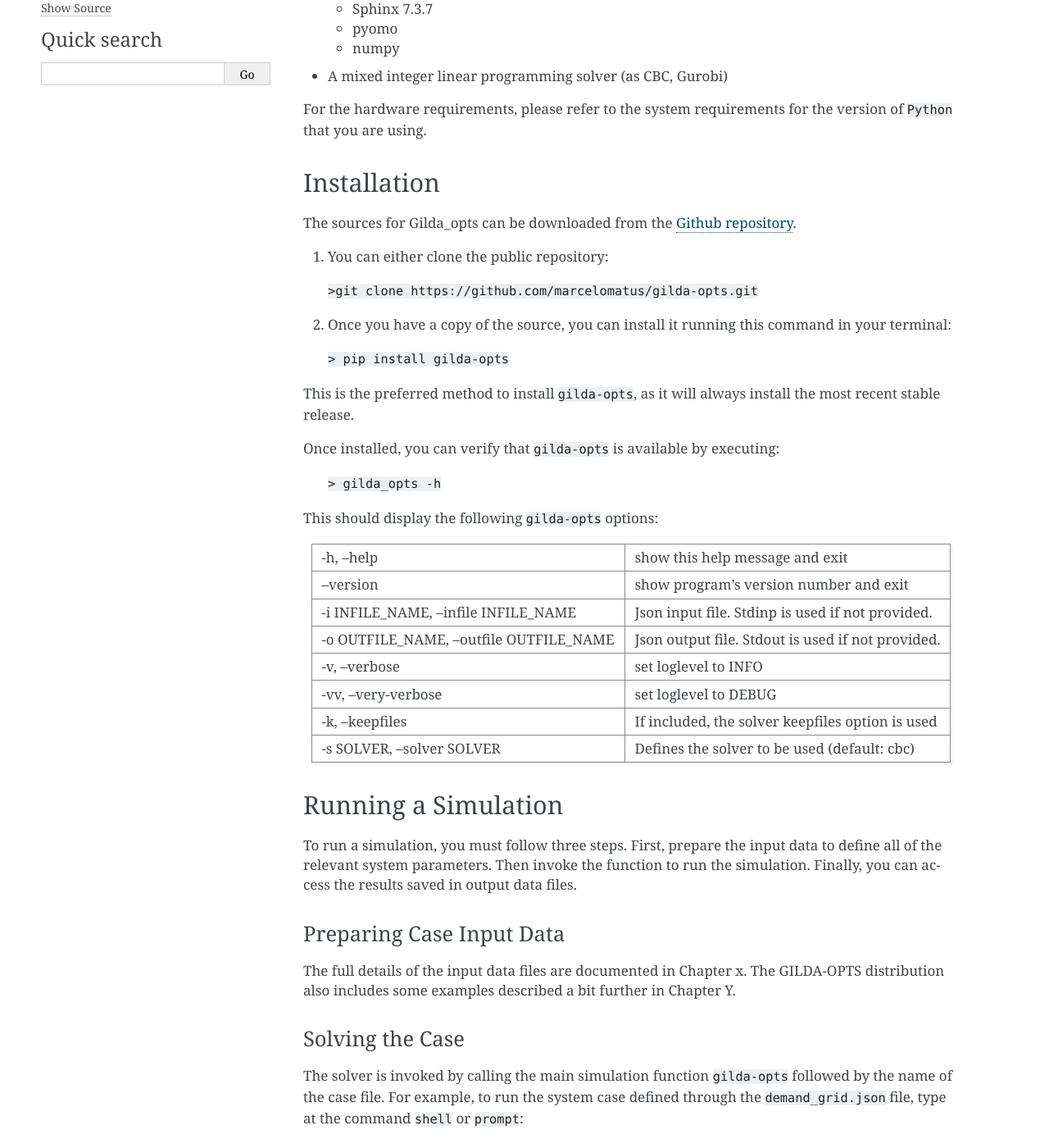
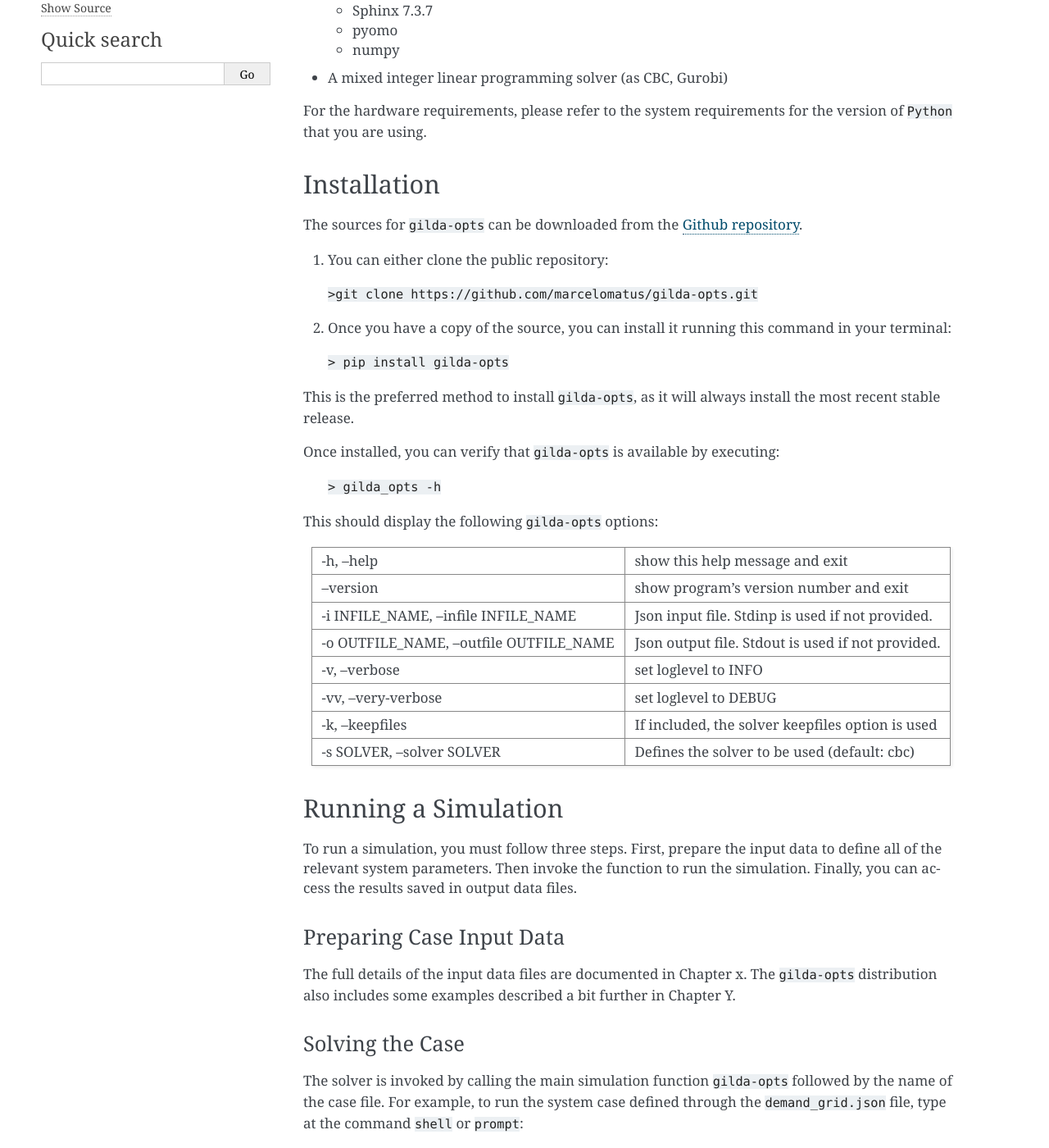
Before and after one commit to marcelomatus/gilda-opts, a Sphinx documentation site: the page built from docs/GettingStarted.rst, in a window 1280 px wide and 1400 px high, scrolled down 298 px. Shown: the whole window at 82% size. Built offline with Sphinx 7.4.7, drawn with Linux system fonts in a browser that asks for light colours; pages that are not in the unit, such as notebooks, are missing from menus; some of the changed text lies outside the part shown.

```diff
--- a/docs/GettingStarted.rst
+++ b/docs/GettingStarted.rst
@@ -6,7 +6,7 @@ Getting Started
 System Requirements
 ===================
 
-To use Gilda-opts you will need:
+To use ``gilda-opts`` you will need:
 
 * Phyton 3.11.9
 * Phython libraries or packages:
@@ -24,7 +24,7 @@ For the hardware requirements, please refer to the system requirements for the v
 Installation
 ============
 
-The sources for Gilda_opts can be downloaded from the `Github repository`_.
+The sources for ``gilda-opts`` can be downloaded from the `Github repository`_.
 
 1. You can either clone the public repository:
 
@@ -61,7 +61,7 @@ To run a simulation, you must follow three steps. First, prepare the input data
 ^^^^^^^^^^^^^^^^^^^^^^^^^
 Preparing Case Input Data
 ^^^^^^^^^^^^^^^^^^^^^^^^^
-The full details of the input data files are documented in Chapter x. The GILDA-OPTS distribution also includes some examples described a bit further in Chapter Y.
+The full details of the input data files are documented in Chapter x. The ``gilda-opts`` distribution also includes some examples described a bit further in Chapter Y.
 
 ^^^^^^^^^^^^^^^^
 Solving the Case
```
